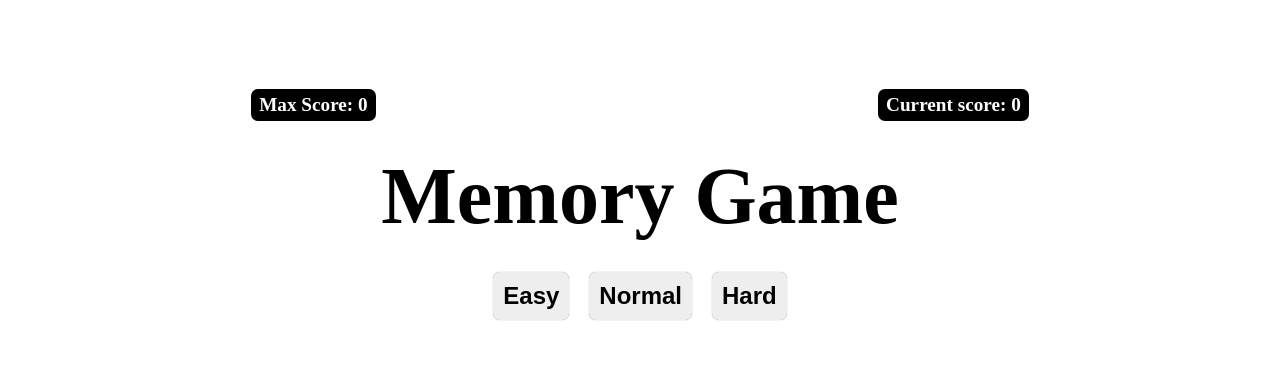
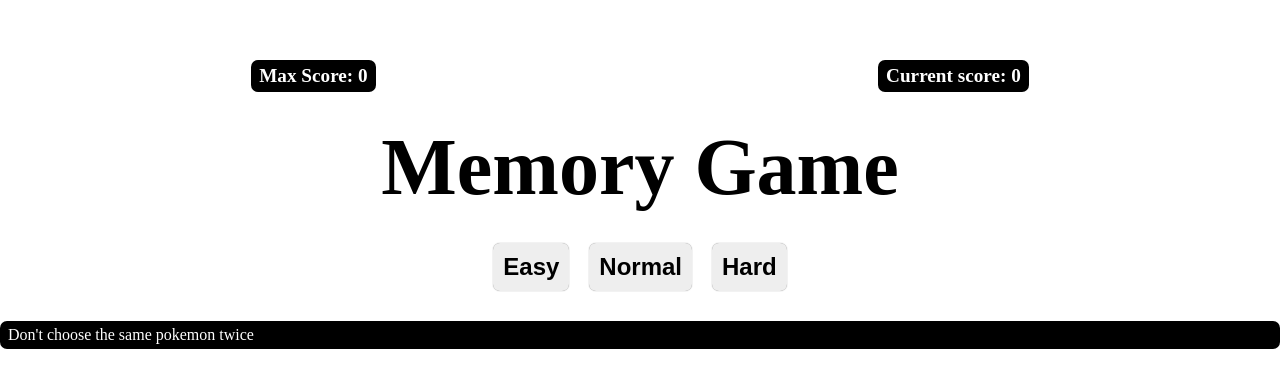
Before and after one commit to LukBlan/memory-card-game, a React (Vite) app: page / in a window 1280 px wide. Shown: the part 196-584 px from the top of the page. Built offline with nearby package versions, Linux system fonts and the light colour scheme.

Commit message:
Add rules on start screen

```diff
--- a/src/components/StartScreen.jsx
+++ b/src/components/StartScreen.jsx
@@ -2,14 +2,19 @@ import {DifficultyButton} from "./DifficultyButton.jsx";
 
 function StartScreen({difficulties, onDifficultyChange}) {
   return (
+    <>
       <ul className="difficulty-buttons-list">
         {
           difficulties.map(difficulty => <li><DifficultyButton key={difficulty.name}
                                                                difficulty={difficulty}
-                                                         onClick={onDifficultyChange(difficulty)} /></li>)
+                                                               onClick={onDifficultyChange(difficulty)}/></li>)
         }
       </ul>
+
+      <p className="rules score-board-text">Don't choose the same pokemon twice</p>
+    </>
+
   )
 }
 
-export { StartScreen}
+export {StartScreen}
```
Lines whose indentation alone changed are shown as unchanged.
